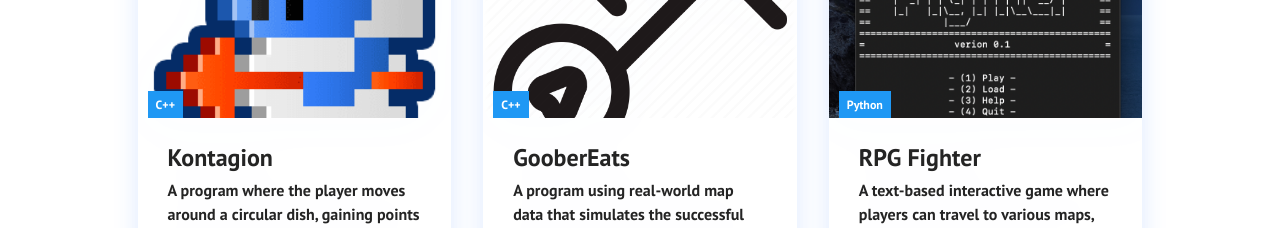
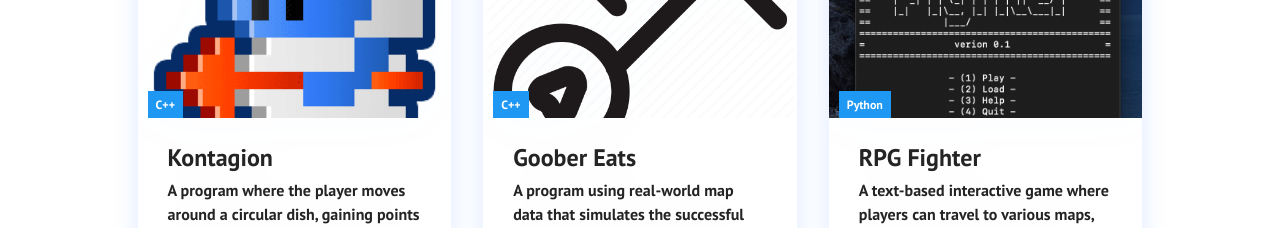
Before and after one commit to CodyDo/codydo.github.io, a React (Create React App) app: page /projects in a window 1280 px wide. Shown: the part 2360-2588 px from the top of the page. Built offline with nearby package versions, Linux system fonts and the light colour scheme.

Commit message:
Changed "GooberEats" to "Goober Eats"

```diff
--- a/src/components/Cards/Cards.js
+++ b/src/components/Cards/Cards.js
@@ -37,7 +37,7 @@ function Cards() {
               text='A program using real-world map data that simulates the successful creation and delivery of an online order using A* traversal and a hashmap data structure.'
               label='C++'
               path='https://github.com/CodyDo/CS-32/tree/master/Project%204'
-              title='GooberEats'
+              title='Goober Eats'
             />
             <CardItem
               src='images/rpg-fighter.png'
```
